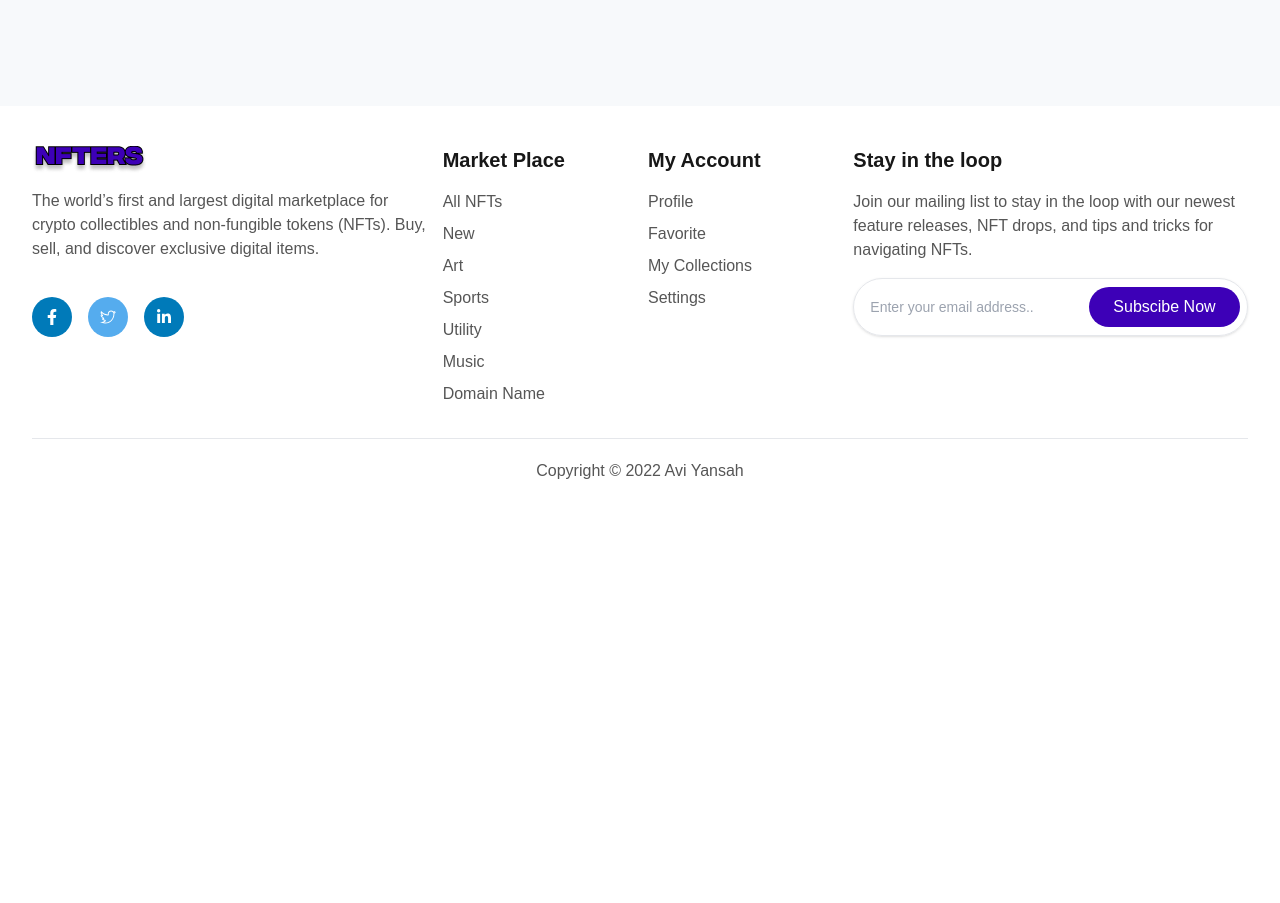
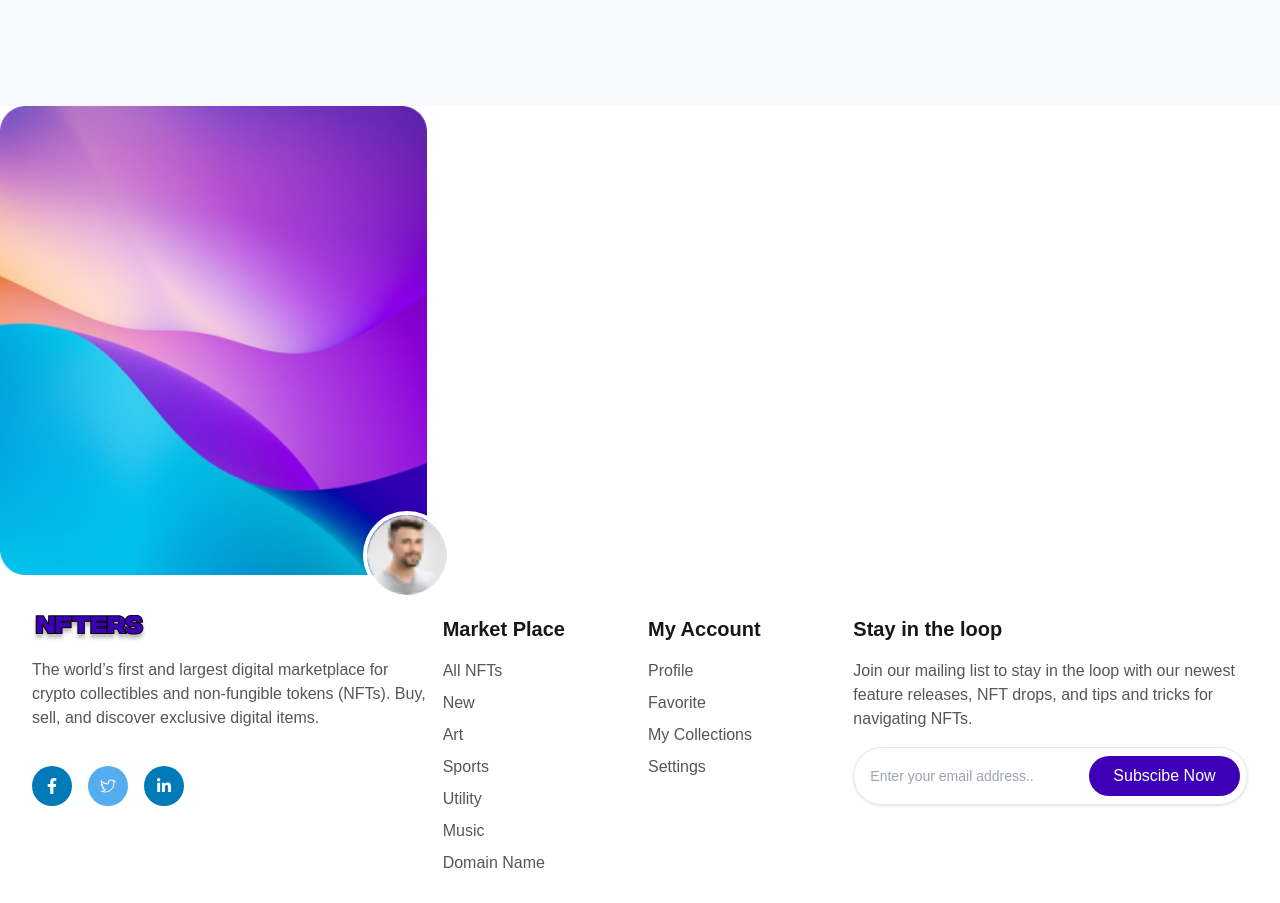
Before and after one commit to pabel1/nft-marketplace, a Next.js app: page / in a window 1280 px wide. Shown: the part 1980-2883 px from the top of the page. Before the commit the page ends 2535 px from the top, so only its background shows below. Built offline with nearby package versions, Linux system fonts and the light colour scheme.

Commit message:
signupnft image card design

```diff
--- a/src/app/page.js
+++ b/src/app/page.js
@@ -1,5 +1,6 @@
 import AmazeNFT from "@/components/AmazeNFT/AmazeNFT";
 import Banner from "@/components/Banner/Banner";
+import SignUpNFTCard from "@/components/Card/SignUpNFTCard";
 import CollectionOver from "@/components/CollectionOver/CollectionOver";
 import Featured from "@/components/Featured/Featured";
 
@@ -10,6 +11,7 @@ export default function Home() {
       <AmazeNFT />
       <CollectionOver />
       <Featured />
+      <SignUpNFTCard />
     </main>
   );
 }
--- a/src/components/Card/SignUpNFTCard.jsx
+++ b/src/components/Card/SignUpNFTCard.jsx
@@ -0,0 +1,19 @@
+import img from "@/assets/images/banner/banner1.png";
+import user from "@/assets/images/Ellipse-95.png";
+import Image from "next/image";
+const SignUpNFTCard = () => {
+  return (
+    <div className=" grid grid-cols-3">
+      <div className=" relative  space-x-2 space-y-2">
+        <Image className=" w-full" src={img} alt="" />
+        <Image
+          className="w-20 absolute -bottom-5  -right-5 ring-[4px] ring-white rounded-full "
+          src={user}
+          alt=""
+        />
+      </div>
+    </div>
+  );
+};
+
+export default SignUpNFTCard;
```
